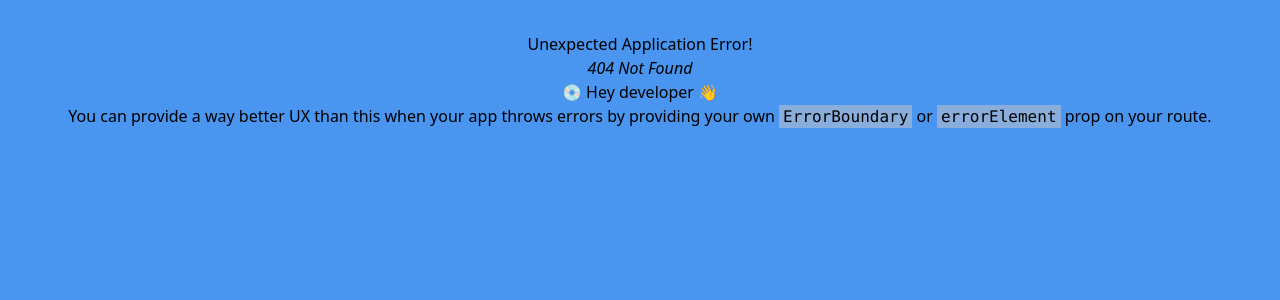
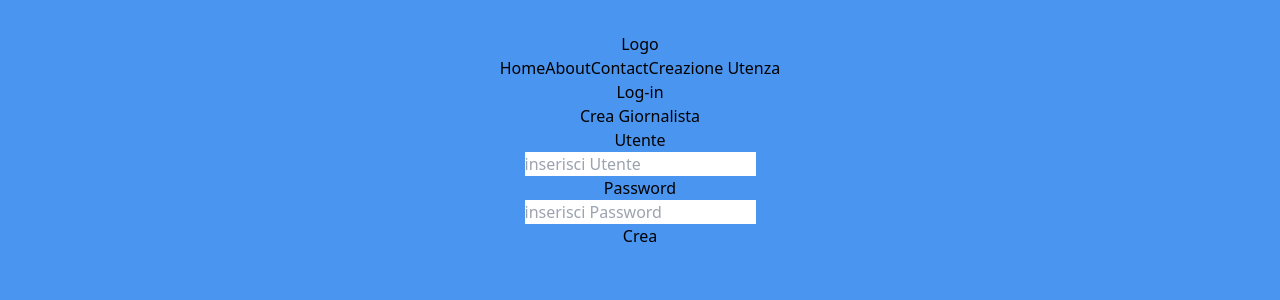
Before and after one commit to Alexfinitore10/PressPortal, a React (Vite) app: page /creazione-utenza in a window 1280 px wide. Before the commit this address had no page. Shown: the top 300 px of the page. Built offline with nearby package versions, Linux system fonts and the light colour scheme.

Commit message:
Add 'Creazione Utenza' link in Navbar and route in main.jsx

```diff
--- /dev/null
+++ b/src/Pages/CreazioneGiornalista.jsx
@@ -0,0 +1,14 @@
+import CreaGiornalista from "../components/Log-in/CreaGiornalista";
+import Navbar from "../components/NavBar";
+
+function CreazioneGiornalista(){
+
+    return(
+        <>
+        <Navbar />
+        <CreaGiornalista />
+        </>
+    );
+}
+
+export default CreazioneGiornalista;
--- /dev/null
+++ b/src/components/Log-in/CreaGiornalista.jsx
@@ -0,0 +1,29 @@
+
+
+function CreaGiornalista(){
+    return(
+        <div className="bg-slate-200 bg-gradient-to-r to-transparent flex-col justify-evenly rounded-xl ">
+            <div>
+                Crea Giornalista
+            </div>
+            <div className="p-10 bg-[#93c0f7]  flex flex-col">
+                <div>
+                    Utente
+                </div>
+                <div >
+                    <input className="rounded-sm" type="text" placeholder="inserisci Utente" />
+                </div>
+                <div>
+                    Password
+                </div>
+                <div >
+                    <input className="rounded-sm" type="password"  placeholder="inserisci Password"/>
+                </div>
+            </div>
+            <div className=" bg-slate-100 rounded-lg ">
+                <button type="submit" className="hover:bg-slate-500 hover:text-slate-100">Crea</button>
+            </div>
+        </div>
+    )
+}
+export default CreaGiornalista;
--- a/src/components/NavBar.jsx
+++ b/src/components/NavBar.jsx
@@ -8,6 +8,7 @@ function Navbar(){
             <Link to='/home'>Home</Link>
             <Link to='/about'>About</Link>
             <Link to='/contact'>Contact</Link>
+            <Link to='/creazione-utenza'>Creazione Utenza</Link>
           </div>
           <div className='flex'>
             <Link to='/login'>Log-in</Link>
--- a/src/main.jsx
+++ b/src/main.jsx
@@ -8,6 +8,7 @@ import App from './App.jsx'
 import LoginPage from './Pages/LoginPage.jsx'
 import MainPage from './Pages/MainPage.jsx';
 import RegisterPage from './Pages/RegisterPage.jsx'
+import CreazioneGiornalista from './Pages/CreazioneGiornalista.jsx'
 import './index.css'
 
 
@@ -28,6 +29,10 @@ const router = createBrowserRouter([
   {
     path: "/register",
     element: <RegisterPage />
+  },
+  {
+    path: "/creazione-utenza",
+    element : <CreazioneGiornalista />
   }
 ]);
 
```
